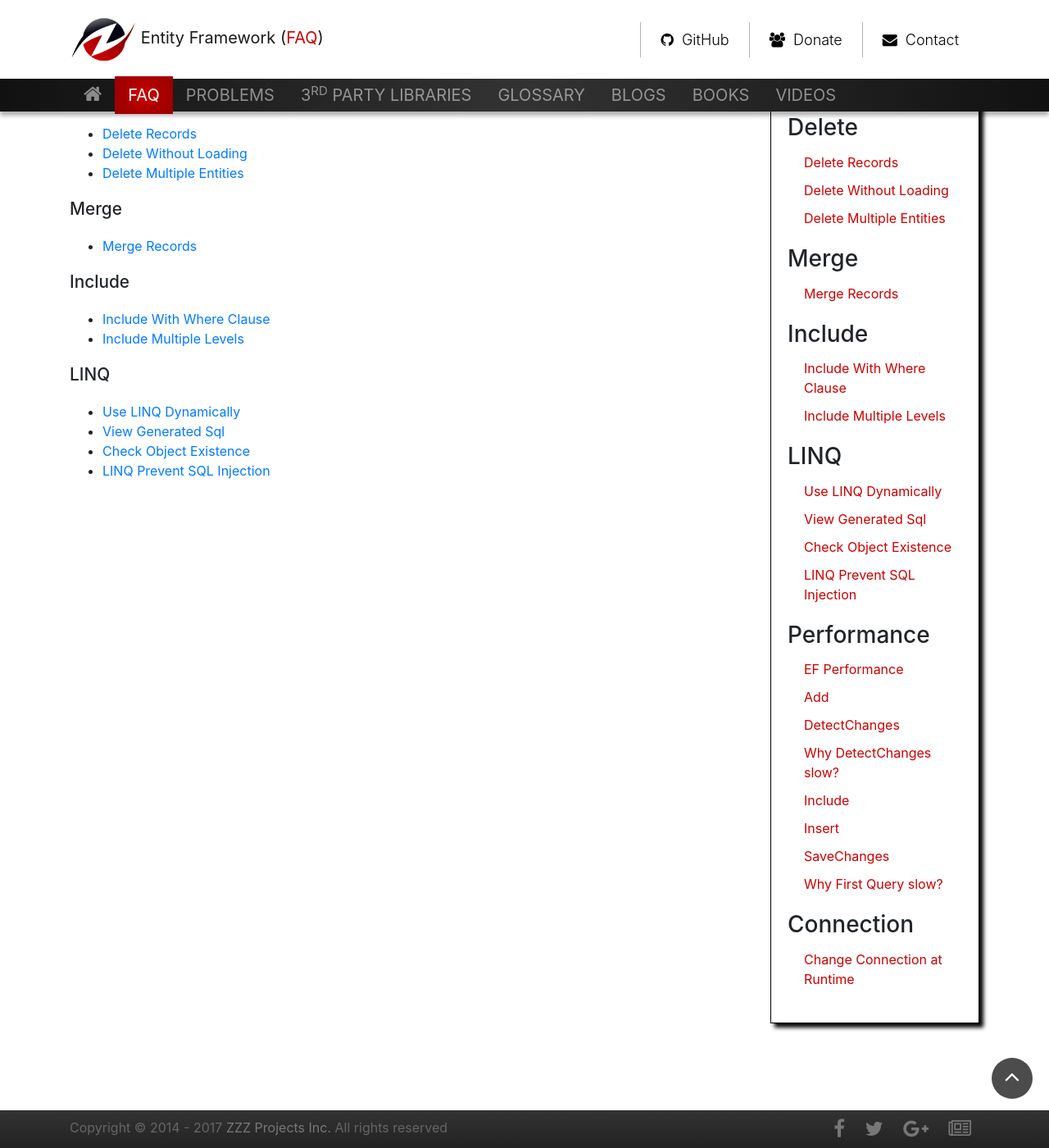
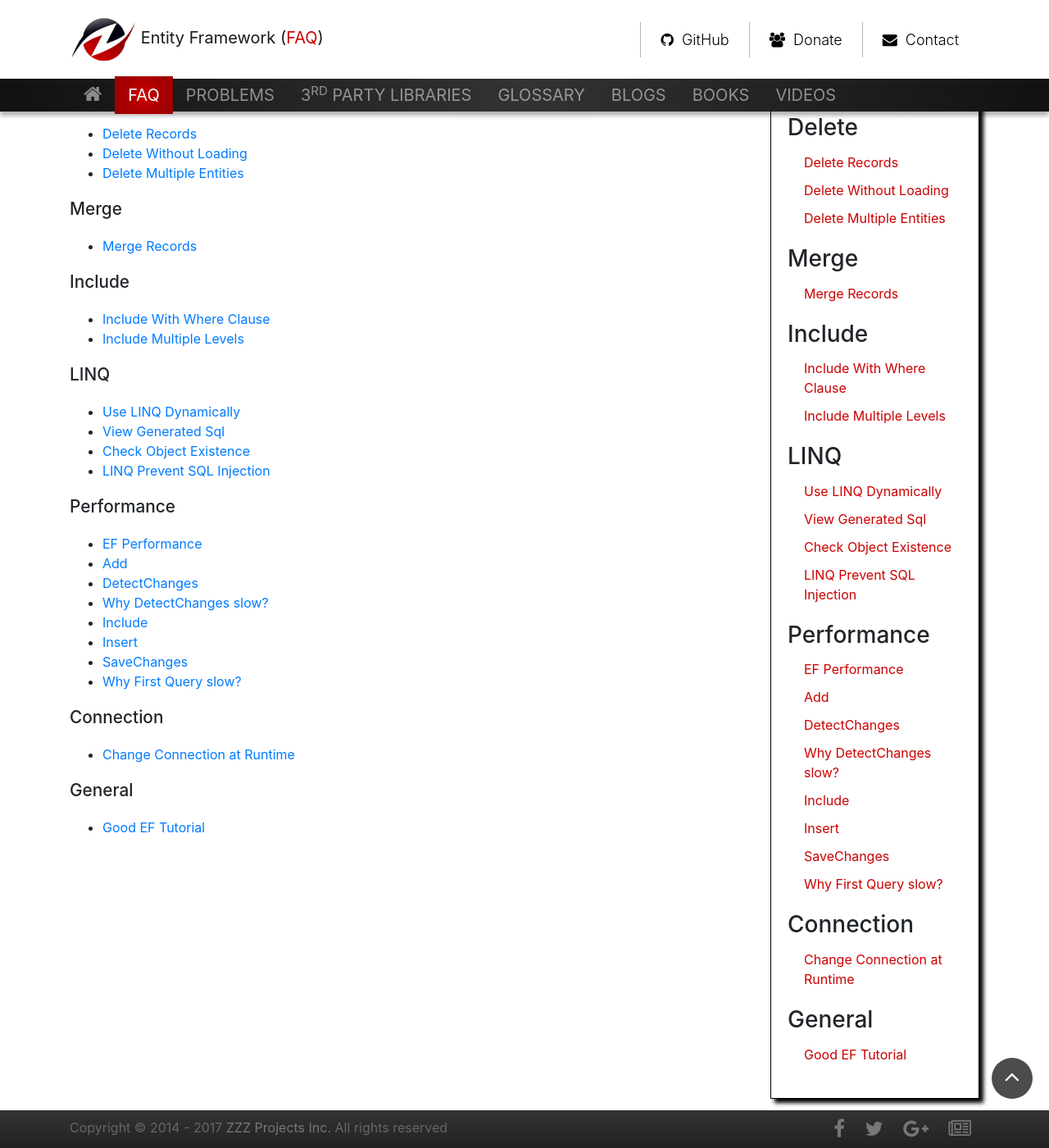
Before and after one commit to zzzprojects/EntityFramework-FAQ, a Jekyll site: the page built from docs/pages/faq/faq.md, in a window 1280 px wide and 1400 px high, scrolled down 756 px. Shown: the whole window at 82% size. Built offline with Jekyll 4.4.1, drawn with Linux system fonts in a browser that asks for light colours; nearby versions of some CDN libraries; our own code applies the rules of GitHub Pages for plain Markdown files.

Commit message:
Added Good EF Tutorial articles

```diff
--- a/docs/_data/meta.csv
+++ b/docs/_data/meta.csv
@@ -23,6 +23,7 @@ check-object-existence,Check Object Existence,Check Object Existence,,Check Obje
 linq-prevent-sql-injection,LINQ Prevent SQL Injection,LINQ Prevent SQL Injection,,LINQ Prevent SQL Injection,,,
 change-connection-at-runtime,Change Connection at Runtime,Change Connection at Runtime,,Change Connection at Runtime,,,
 entity-type-has-no-key-defined,EntityType Has No Key Defined,EntityType Has No Key Defined,,EntityType Has No Key Defined,,,
+good-ef-tutorial,Good EF Tutorial,Good EF Tutorial,,Good EF Tutorial,,,
 problems,Problems,Problems,,Problems,,,
 not-found-in-object-state-manager,Not Found in ObjectStateManager,Not Found in ObjectStateManager,,Not Found in ObjectStateManager,,,
 concurrency,Concurrency,Concurrency,,Concurrency,,,
--- a/docs/_includes/aside.html
+++ b/docs/_includes/aside.html
@@ -57,6 +57,10 @@
         <h3>Connection</h3>
         <ul>
             <li><a href="{{ site.github.url }}/change-connection-at-runtime">Change Connection at Runtime</a></li>
+        </ul>
+        <h3>General</h3>
+        <ul>
+            <li><a href="{{ site.github.url }}/good-ef-tutorial">Good EF Tutorial</a></li>
         </ul>
 	</div>
 </div>
--- a/docs/pages/faq/faq.md
+++ b/docs/pages/faq/faq.md
@@ -43,3 +43,22 @@ permalink: faq
 	<li><a href="{{ site.github.url }}/check-object-existence">Check Object Existence</a></li>
 	<li><a href="{{ site.github.url }}/linq-prevent-sql-injection">LINQ Prevent SQL Injection</a></li>
 </ul>
+<h3>Performance</h3>
+<ul>
+    <li><a href="{{ site.github.url }}/ef-performance">EF Performance</a></li>
+    <li><a href="{{ site.github.url }}/improve-ef-add-performance">Add</a></li>
+    <li><a href="{{ site.github.url }}/improve-ef-detect-changes-performance">DetectChanges</a></li>
+    <li><a href="{{ site.github.url }}/why-detect-changes-slow">Why DetectChanges slow?</a></li>
+    <li><a href="{{ site.github.url }}/improve-ef-include-performance">Include</a></li>
+    <li><a href="{{ site.github.url }}/improve-ef-insert-performance">Insert</a></li>
+    <li><a href="{{ site.github.url }}/improve-ef-save-changes-performance">SaveChanges</a></li>
+    <li><a href="{{ site.github.url }}/why-first-query-slow">Why First Query slow?</a></li>
+</ul>
+<h3>Connection</h3>
+<ul>
+    <li><a href="{{ site.github.url }}/change-connection-at-runtime">Change Connection at Runtime</a></li>
+</ul>
+<h3>General</h3>
+<ul>
+	<li><a href="{{ site.github.url }}/good-ef-tutorial">Good EF Tutorial</a></li>
+</ul>
```
Also changed, not shown: docs/pages/faq/general/good-ef-tutorial.md (added, +21 -0 lines).
